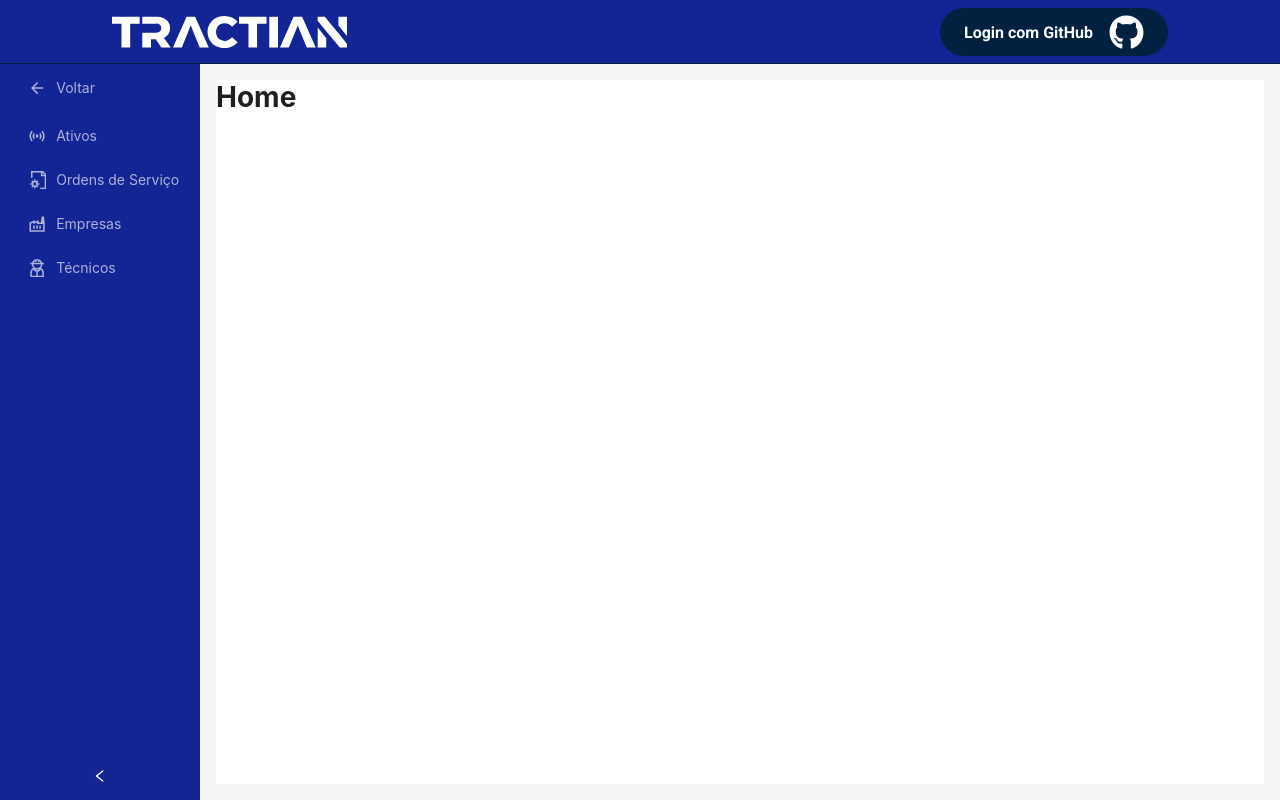
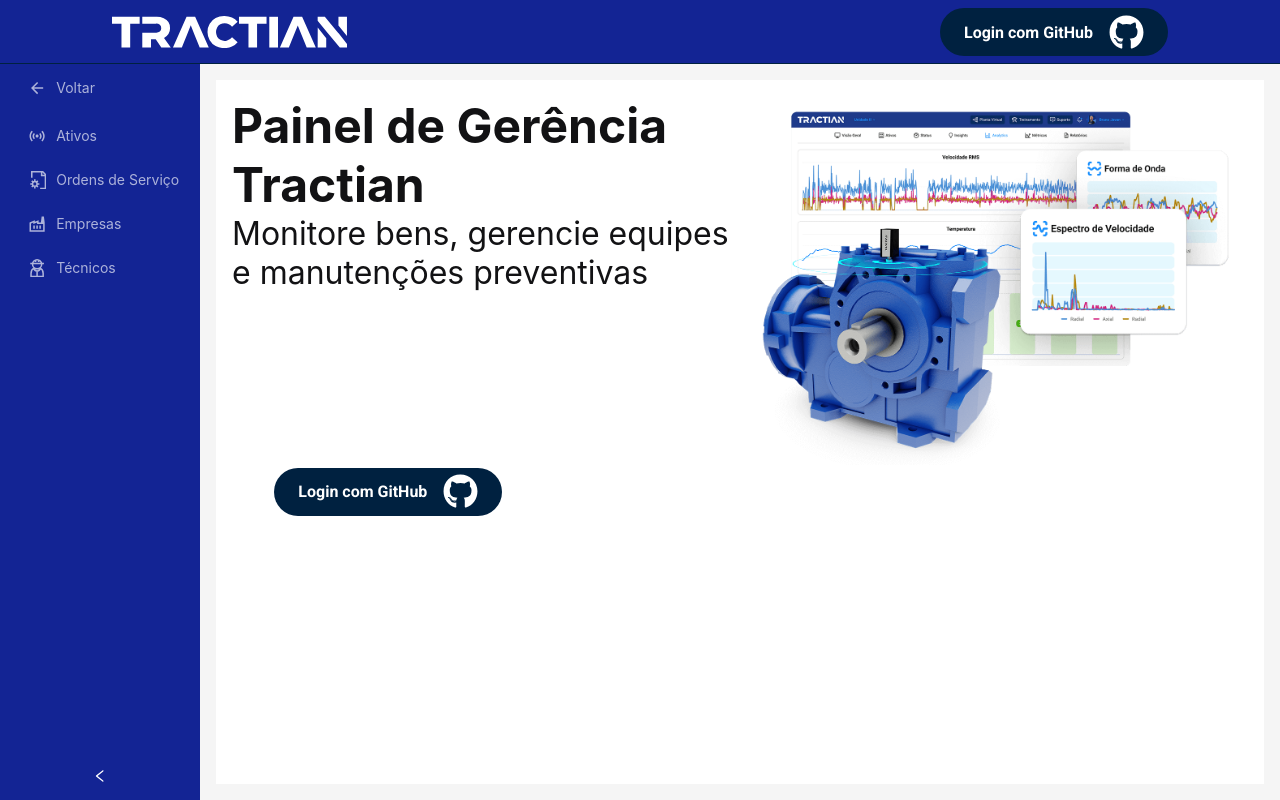
Before and after one commit to fcpmagalhaes/tractian-challenge, a Next.js app: page / in a window 1280 px wide. Built offline with nearby package versions, Linux system fonts and the light colour scheme; no server answers.

Commit message:
Create page to home

```diff
--- a/src/pages/index.tsx
+++ b/src/pages/index.tsx
@@ -1,8 +1,42 @@
+import styles from "@/styles/home.module.scss";
+import Link from "next/link";
+import Image from "next/image";
+import { FiLogIn } from "react-icons/fi";
+
+import { Col, Row } from "antd";
+import { SignInButton } from "@/components/SignInButton";
+import sensor from '../../public/images/analise-vibracao-sensor-tractian.png';
 
 export default function Home() {
   return (
-    <>
-    <h1>Home</h1>
-    </>
+    <div className={styles.container}>
+      <Row justify="space-between" align="top">
+        <Col xs={24} md={12}>
+          <div className={styles.leftText}>
+            <div className={styles.title}>
+              Painel de Gerência Tractian
+            </div>
+            <div className={styles.subtitle}>
+              Monitore bens, gerencie equipes e manutenções preventivas
+            </div>
+          </div>
+        </Col>
+        <Col xs={24} md={12}>
+          <Image
+            src={sensor}
+            alt="Sensor Tractian"
+            width={700}
+            height={475}
+            sizes="100vw"
+            className={styles.rightImage}
+          />
+        </Col>
+      </Row>
+      <Row justify="start" align="middle">
+        <Col xs={24} md={{ span: 9, offset: 1 }}>
+          <SignInButton/>
+        </Col>
+      </Row>
+    </div>
   )
 }
--- /dev/null
+++ b/src/styles/home.module.scss
@@ -0,0 +1,17 @@
+.container {
+  padding: 1rem;
+  .leftText {
+    color: var(--gray-900);
+    .title {
+      font-weight: bold;
+      font-size: 3rem;
+    }
+    .subtitle {
+      font-size: 2rem;
+    }
+  }
+  .rightImage {
+    width: 100%;
+    height: auto;
+  }
+}
```
Also changed, not shown: public/images/analise-vibracao-sensor-tractian.png (added).
